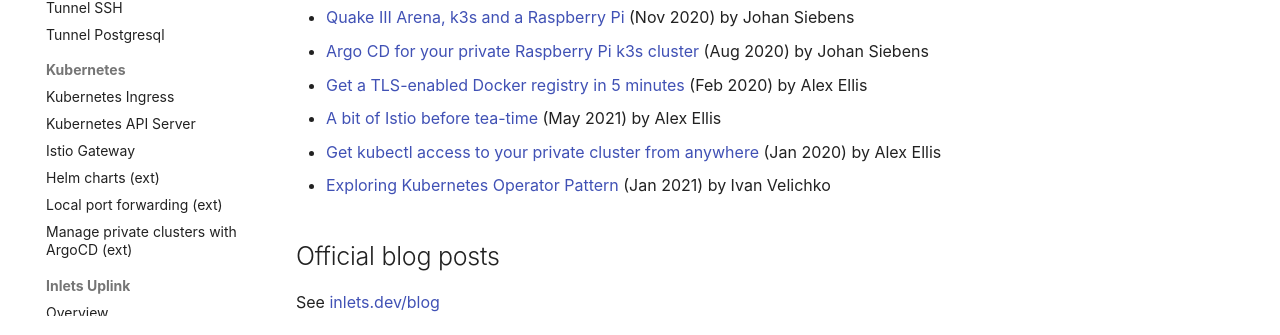
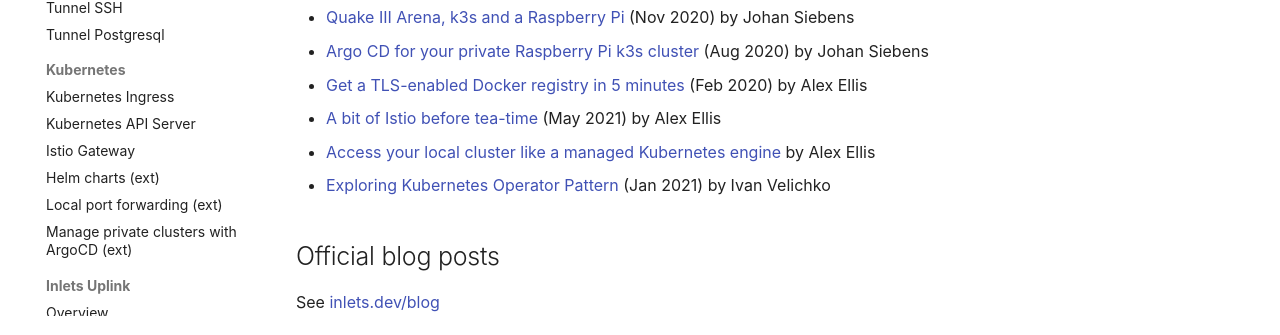
Before and after one commit to inlets/docs.inlets.dev, an MkDocs documentation site: the page built from docs/tutorial/community.md, in a window 1280 px wide and 900 px high, scrolled down 744 px. Shown: the part 495-830 px from the top of the window. Built offline with MkDocs 1.6.1 and Material for MkDocs 9.7.7, drawn with Linux system fonts in a browser that asks for light colours; some web fonts are replaced.

Commit message:
Revise an older link
Signed-off-by: Alex Ellis (OpenFaaS Ltd) <alexellis2@gmail.com>

```diff
--- a/docs/tutorial/community.md
+++ b/docs/tutorial/community.md
@@ -35,7 +35,7 @@
 * [Argo CD for your private Raspberry Pi k3s cluster](https://johansiebens.dev/posts/2020/08/argo-cd-for-your-private-raspberry-pi-k3s-cluster/) (Aug 2020) by Johan Siebens
 * [Get a TLS-enabled Docker registry in 5 minutes](https://blog.alexellis.io/get-a-tls-enabled-docker-registry-in-5-minutes/) (Feb 2020) by Alex Ellis
 * [A bit of Istio before tea-time](https://blog.alexellis.io/a-bit-of-istio-before-tea-time/) (May 2021) by Alex Ellis
-* [Get kubectl access to your private cluster from anywhere](https://blog.alexellis.io/get-private-kubectl-access-anywhere/) (Jan 2020) by Alex Ellis
+* [Access your local cluster like a managed Kubernetes engine](https://inlets.dev/blog/2022/07/07/access-kubernetes-api-server.html) by Alex Ellis
 * [Exploring Kubernetes Operator Pattern](https://iximiuz.com/en/posts/kubernetes-operator-pattern/) (Jan 2021) by Ivan Velichko
 
 ## Official blog posts
```
